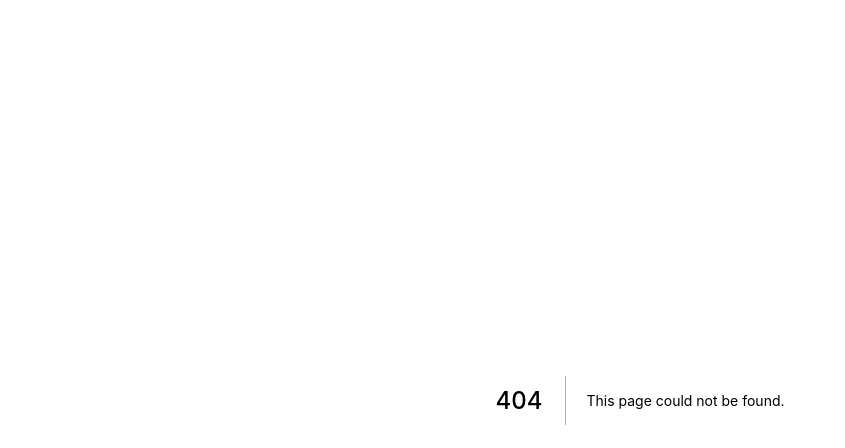
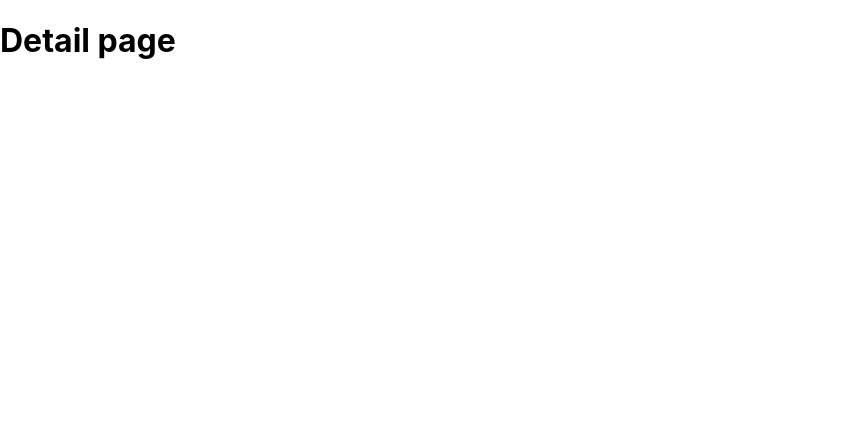
Before and after one commit to anhquanduong2007/nextjstutran, a Next.js app: page /coders/1 in a window 1280 px wide. Before the commit this address had no page. Shown: the top 448 px of the page, without its empty margins (0-845 px from the left). Built offline with nearby package versions, Linux system fonts and the light colour scheme.

Commit message:
thiết lập pages và routing

```diff
--- /dev/null
+++ b/pages/coders/[id].js
@@ -0,0 +1,11 @@
+import React from 'react';
+
+const Detail = () => {
+    return (
+        <div>
+            <h1>Detail page</h1>
+        </div>
+    );
+};
+
+export default Detail;
```
Also changed, not shown: pages/about.js (added, +11 -0 lines), pages/coders/index.js (added, +11 -0 lines).
